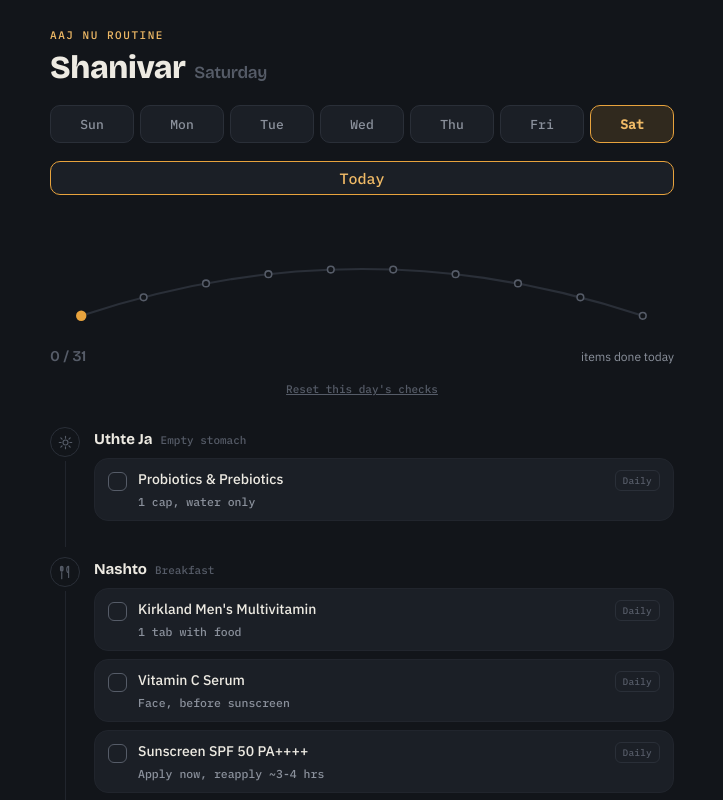
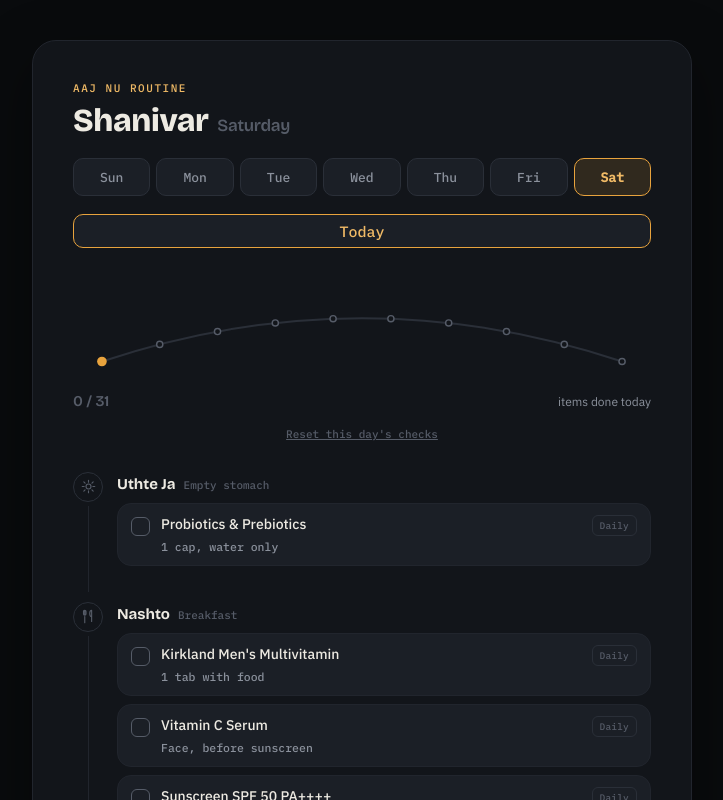
Before and after one commit to sohamptl1/daily-routine-app, a React (Vite) app: page / in a window 1280 px wide. Shown: the top 800 px of the page, without its empty margins (278-1001 px from the left). Built offline with nearby package versions, Linux system fonts and the light colour scheme.

Commit message:
Enhance responsive layout for desktop and mobile

```diff
--- a/src/index.css
+++ b/src/index.css
@@ -25,13 +25,36 @@
 }
 *{box-sizing:border-box;margin:0;padding:0;}
 body{
-  background:var(--bg);
+  background:#090B0D;
   color:var(--text);
   font-family:var(--font-body);
   -webkit-font-smoothing:antialiased;
-  padding:0 0 64px;
+  padding:0;
+  min-height:100vh;
+  display:flex;
+  flex-direction:column;
 }
-.wrap{max-width:660px;margin:0 auto;padding:28px 18px 0;}
+.wrap{
+  max-width:660px;
+  width:100%;
+  margin:0 auto;
+  padding:28px 20px 64px;
+  background:var(--bg);
+  min-height:100vh;
+}
+
+@media (min-width: 700px) {
+  body {
+    padding: 40px 20px;
+  }
+  .wrap {
+    min-height: auto;
+    border-radius: 24px;
+    border: 1px solid var(--border-soft);
+    box-shadow: 0 20px 60px rgba(0,0,0,0.4);
+    padding: 40px;
+  }
+}
 
 /* header */
 .eyebrow{
@@ -69,6 +92,11 @@ body{
   margin-top: 18px;
   overflow-x: auto;
   padding-bottom: 4px;
+  -ms-overflow-style: none;  /* IE and Edge */
+  scrollbar-width: none;  /* Firefox */
+}
+.day-selector::-webkit-scrollbar {
+  display: none;
 }
 .day-btn {
   background: var(--bg-card);
```
